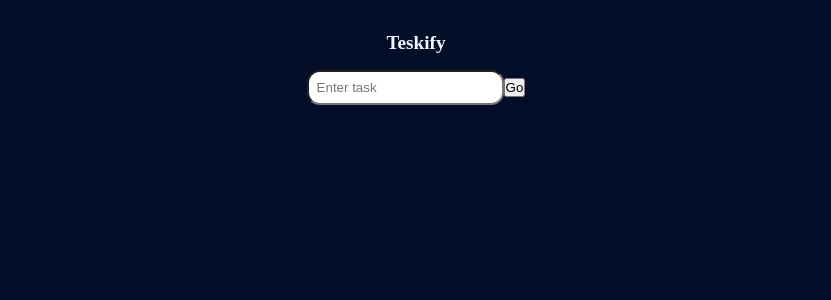
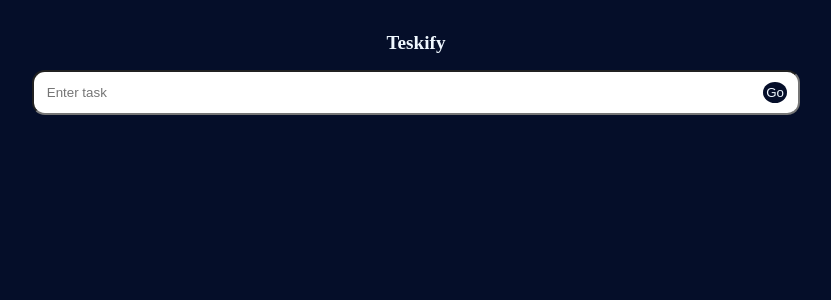
Before and after one commit to SHARKZTECH/react-ts-tdo, a React (Vite) app: page / in a window 1280 px wide. Shown: the top 300 px of the page, without its empty margins (224-1055 px from the left). Built offline with nearby package versions, Linux system fonts and the light colour scheme.

Commit message:
add and list items

```diff
--- a/package.json
+++ b/package.json
@@ -10,7 +10,9 @@
   },
   "dependencies": {
     "react": "^18.2.0",
-    "react-dom": "^18.2.0"
+    "react-beautiful-dnd": "^13.1.1",
+    "react-dom": "^18.2.0",
+    "react-icons": "^4.8.0"
   },
   "devDependencies": {
     "@types/react": "^18.0.27",
--- a/src/App.css
+++ b/src/App.css
@@ -8,8 +8,9 @@
     width: 100%;
     display: flex;
     flex-direction: column;
-    align-items: center;
+    /* align-items: center; */
     background: #050e29;
+    text-align: center;
 }
 .heading{
     color: aliceblue;
@@ -18,8 +19,45 @@
     margin-top: 2rem;
     margin-bottom: 1rem;
 }
+.input_container form{
+    position: relative;
+}
 .input_container form input{
-    padding: .5rem;
+    padding: .8rem;
     border-radius: .8rem;
     outline: #050e29;
+    width: 60%;
 }
+.input_container form button{
+    border-radius: 50%;
+    padding: .2rem;
+    background-color: #050e29;
+    color: aliceblue;
+    border: none;
+    position: absolute;
+    right: 21%;
+    bottom: .7rem;
+}
+
+
+.todo_item_container{
+    margin-top: .5rem;
+    background-color: #094557;
+    padding: .5rem;
+    border-radius: .3rem;
+    display: flex;
+    justify-content: space-between;
+    align-items: center;
+    width: 60%;
+    margin-left: 20%;
+}
+.todo_item_container p{
+    font-size: x-large;
+}
+.todo_item_container input{
+    border:none;
+    outline: none;
+    padding: .4rem;
+    font-size: large;
+    width: 70%;
+}
--- a/src/App.tsx
+++ b/src/App.tsx
@@ -2,12 +2,10 @@ import { useState } from 'react'
 import reactLogo from './assets/react.svg'
 import './App.css'
 import InputField from './components/InputField'
+import TodoList from './components/TodoList';
+import { Todo } from './components/Todo';
 
-interface Todo {
-  id: number;
-  todo: string;
-  isDone: boolean;
-}
+
 
 const App: React.FC=()=> {
   const [todo,setTodo]=useState<string>('');
@@ -15,15 +13,20 @@ const App: React.FC=()=> {
 
 
   const handleAdd=(e:React.FormEvent)=>{
-    e.preventDefault;
-    setTodos([...todos,{id:Date.now(),todo,isDone:false}]);
-    setTodo("");
+    e.preventDefault();
+    if(todo){
+      setTodos([...todos,{id:Date.now(),todo,isDone:false}]);
+      setTodo("");
+    }
   }
+
+  console.log(todos)
   return (
     <div className="App">
       <span className='heading'>Teskify</span>
       <div>
         <InputField todo={todo} setTodo={setTodo} handleAdd={handleAdd}/>
+        <TodoList todos={todos}/>
       </div>
     </div>
   )
--- /dev/null
+++ b/src/components/Todo.ts
@@ -0,0 +1,5 @@
+export interface Todo {
+    id: number;
+    todo: string;
+    isDone: boolean;
+  }
--- /dev/null
+++ b/src/components/TodoItem.tsx
@@ -0,0 +1,41 @@
+import React,{useState} from 'react'
+import {MdCheck, MdDelete, MdEdit} from "react-icons/md"
+import { Todo } from './Todo';
+
+type Props={
+    todo:Todo
+}
+
+const TodoItem:React.FC<Props> = ({todo}) => {
+    const [edit,setEdit]=useState<boolean>(false);
+    const [text,setText]=useState<string>(todo.todo);
+
+    const handleEdit=(id:number)=>{
+        setEdit(!edit);
+        if(edit){
+            alert(text);
+        }
+    }
+    const handleDelete=(id:number)=>{
+        alert(id)
+    }
+    const handleComplte=(id:number)=>{
+        alert(id);
+    }
+  return (
+    <div className='todo_item_container'>
+    {edit? (
+        <input value={text} onChange={(e)=>setText(e.target.value)} />
+    ):(
+        <p style={{color:'whitesmoke'}}>{todo.todo}</p>
+    )}
+    <div>
+    <MdEdit size={30} onClick={()=>handleEdit(todo.id)}/>
+    <MdDelete size={30} color="red" onClick={()=>handleDelete(todo.id)}/>
+    <MdCheck size={30} onClick={()=>handleComplte(todo.id)} />
+    </div>
+</div>
+  )
+}
+
+export default TodoItem
--- /dev/null
+++ b/src/components/TodoList.tsx
@@ -0,0 +1,19 @@
+import React,{useState} from 'react'
+import { Todo } from './Todo';
+import TodoItem from './TodoItem';
+
+type Props={todos:Array<Todo>}
+
+const TodoList:React.FC<Props> = ({todos}) => {
+
+
+  return (
+    <div>
+        {todos.map(todo=>(
+            <TodoItem todo={todo}/>
+        ))}
+    </div>
+  )
+}
+
+export default TodoList
```
Also changed, not shown: 1 other file (tests, documents, lock files or other folders).
